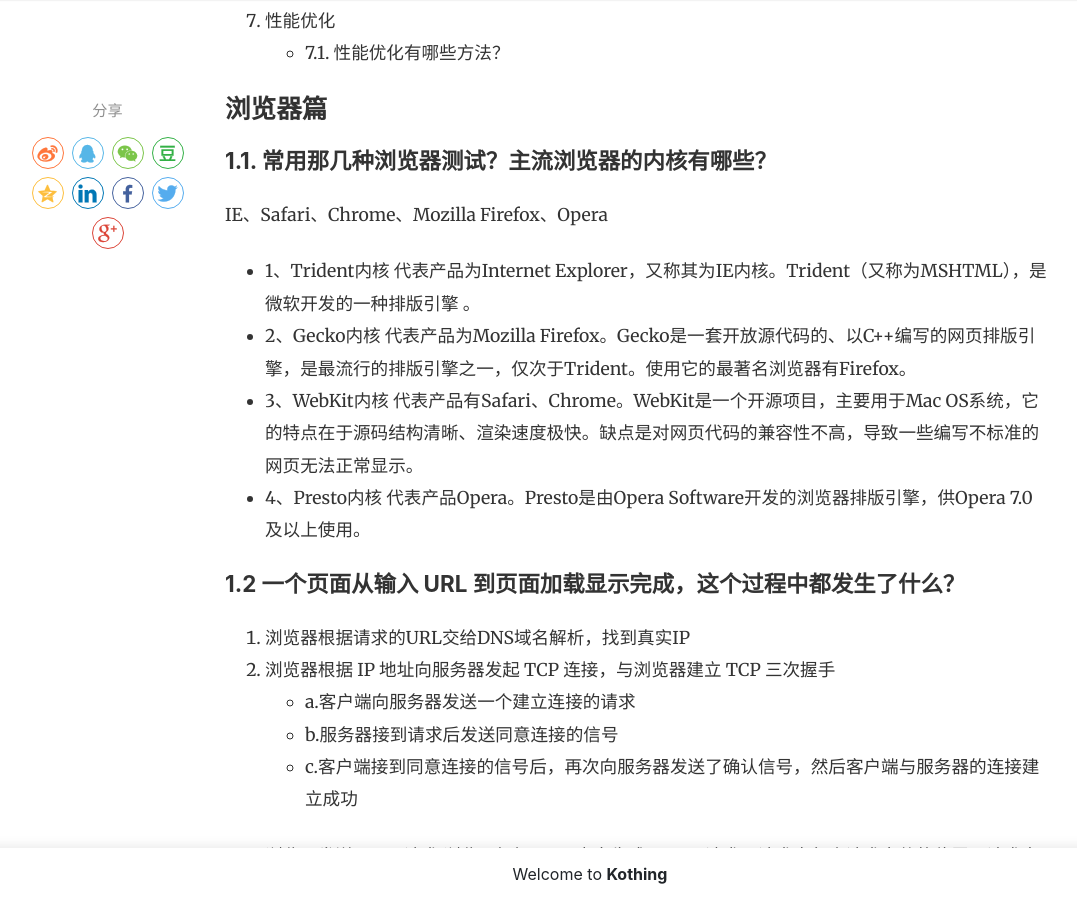
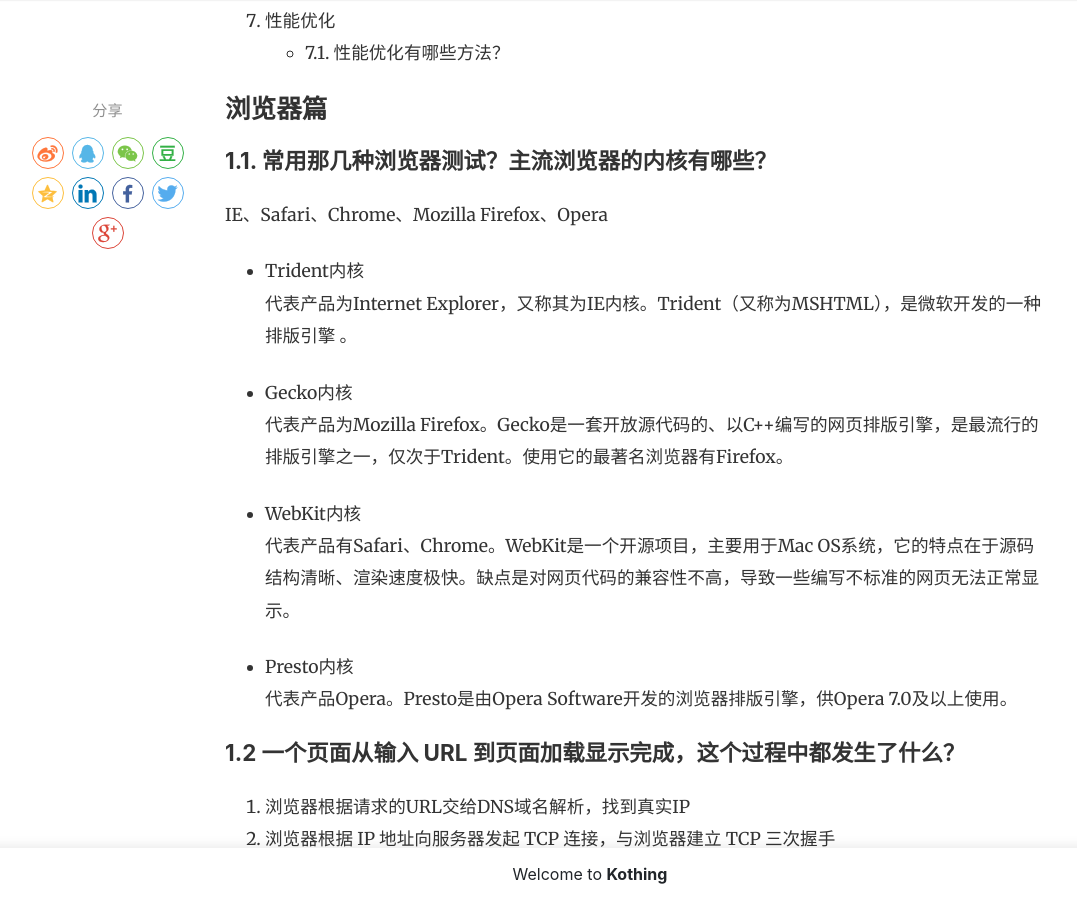
Before and after one commit to kothing/kothing.github.io, a Jekyll site: the page built from _posts/2020-10-10-front-end-knowledge.md, in a window 1280 px wide and 900 px high, scrolled down 2900 px. Shown: the whole window, without its empty margins (50-1127 px from the left). Built offline with Jekyll 4.4.1, drawn with Linux system fonts in a browser that asks for light colours; nearby versions of some CDN libraries; comment, search, counter and statistics services are not loaded.

Commit message:
Update 2020-10-10-front-end-knowledge.md

```diff
--- a/_posts/2020-10-10-front-end-knowledge.md
+++ b/_posts/2020-10-10-front-end-knowledge.md
@@ -76,13 +76,16 @@
 ### 1.1. 常用那几种浏览器测试？主流浏览器的内核有哪些？
 IE、Safari、Chrome、Mozilla Firefox、Opera
 
-+ 1、Trident内核
++ Trident内核
 代表产品为Internet Explorer，又称其为IE内核。Trident（又称为MSHTML），是微软开发的一种排版引擎 。
-+ 2、Gecko内核
+
++ Gecko内核
 代表产品为Mozilla Firefox。Gecko是一套开放源代码的、以C++编写的网页排版引擎，是最流行的排版引擎之一，仅次于Trident。使用它的最著名浏览器有Firefox。
-+ 3、WebKit内核
+
++ WebKit内核
 代表产品有Safari、Chrome。WebKit是一个开源项目，主要用于Mac OS系统，它的特点在于源码结构清晰、渲染速度极快。缺点是对网页代码的兼容性不高，导致一些编写不标准的网页无法正常显示。
-+ 4、Presto内核
+
++ Presto内核
 代表产品Opera。Presto是由Opera Software开发的浏览器排版引擎，供Opera 7.0及以上使用。
 
 ### 1.2 一个页面从输入 URL 到页面加载显示完成，这个过程中都发生了什么？
```
